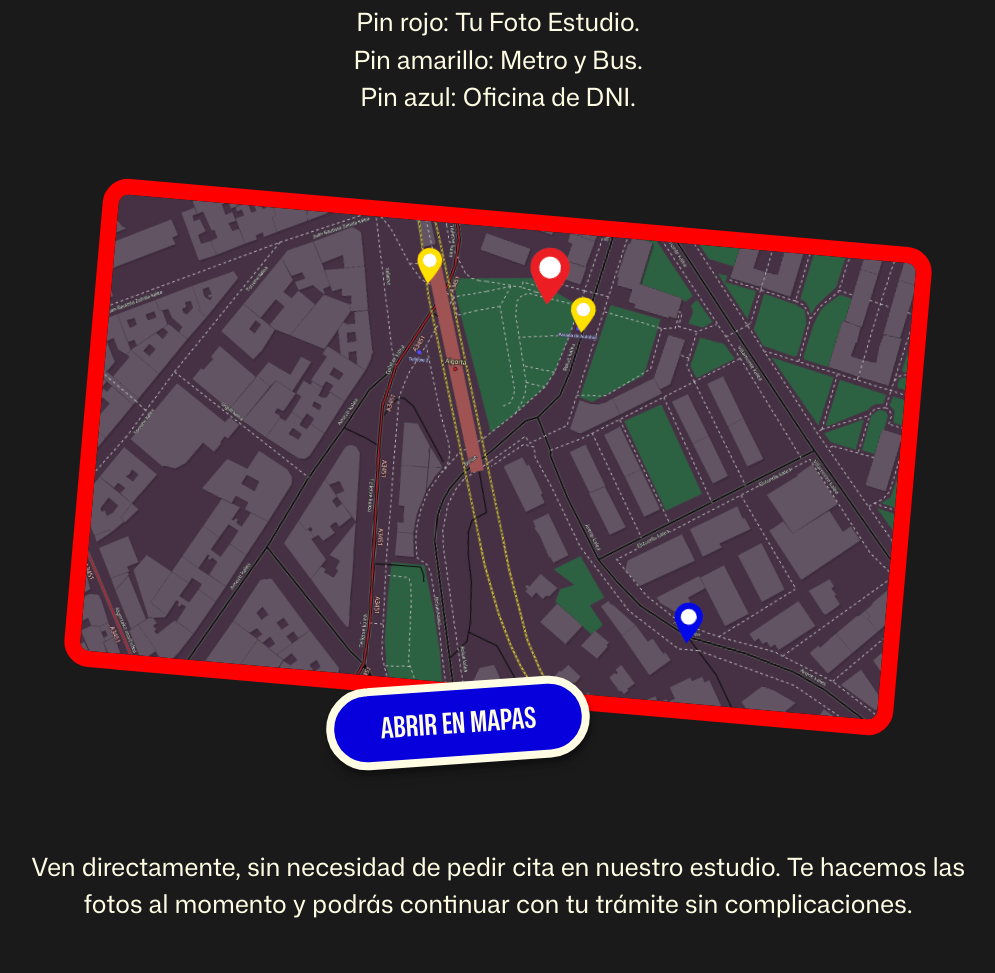
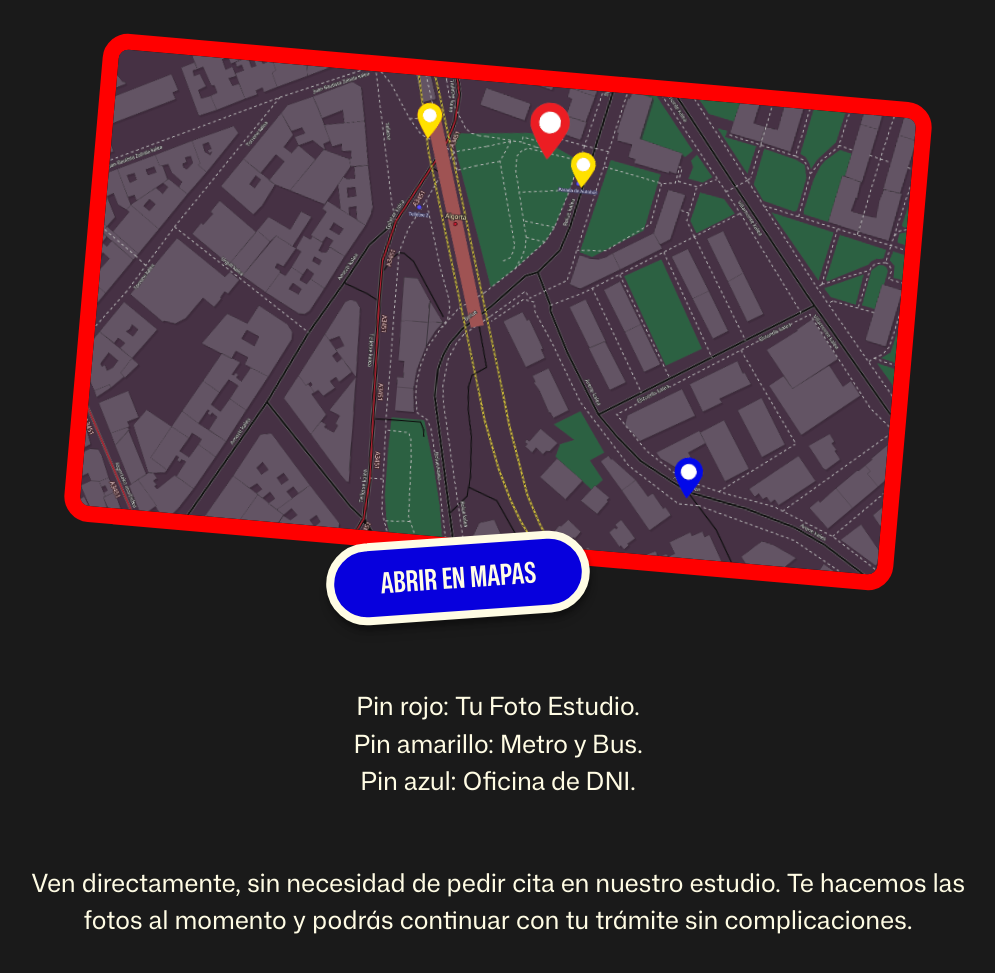
Before and after one commit to drkedrkedjon/argazkilur-v1, a plain HTML site: page index.html in a window 1280 px wide. Shown: the part 5433-6406 px from the top of the page, without its empty margins (142-1137 px from the left). Drawn offline with Linux system fonts and the light colour scheme.

Commit message:
Desktop version finished - Now to action buttons and links

```diff
--- a/index.html
+++ b/index.html
@@ -266,11 +266,6 @@
           Y a solo dos minutos andando de la oficina de expedición del DNI en
           Algorta.
         </p>
-        <p class="pin-shit">
-          Pin rojo: Tu&nbsp;Foto&nbsp;Estudio. <br />
-          Pin amarillo: Metro&nbsp;y&nbsp;Bus. <br />
-          Pin azul: Oficina&nbsp;de&nbsp;DNI.
-        </p>
         <img
           loading="lazy"
           class="mapa-osm"
@@ -278,6 +273,11 @@
           alt=""
         />
         <button class="action-btn-ubicacion">ABRIR EN MAPAS</button>
+        <p class="pin-shit">
+          Pin rojo: Tu&nbsp;Foto&nbsp;Estudio. <br />
+          Pin amarillo: Metro&nbsp;y&nbsp;Bus. <br />
+          Pin azul: Oficina&nbsp;de&nbsp;DNI.
+        </p>
         <p>
           Ven directamente, sin necesidad de pedir cita en nuestro estudio. Te
           hacemos las fotos al momento y podrás continuar con tu trámite sin
--- a/styles/styles.css
+++ b/styles/styles.css
@@ -768,6 +768,10 @@ body {
       max-width: 60rem;
     }
 
+    & .pin-shit {
+      margin-top: 3rem;
+    }
+
   }
 }
 
```
